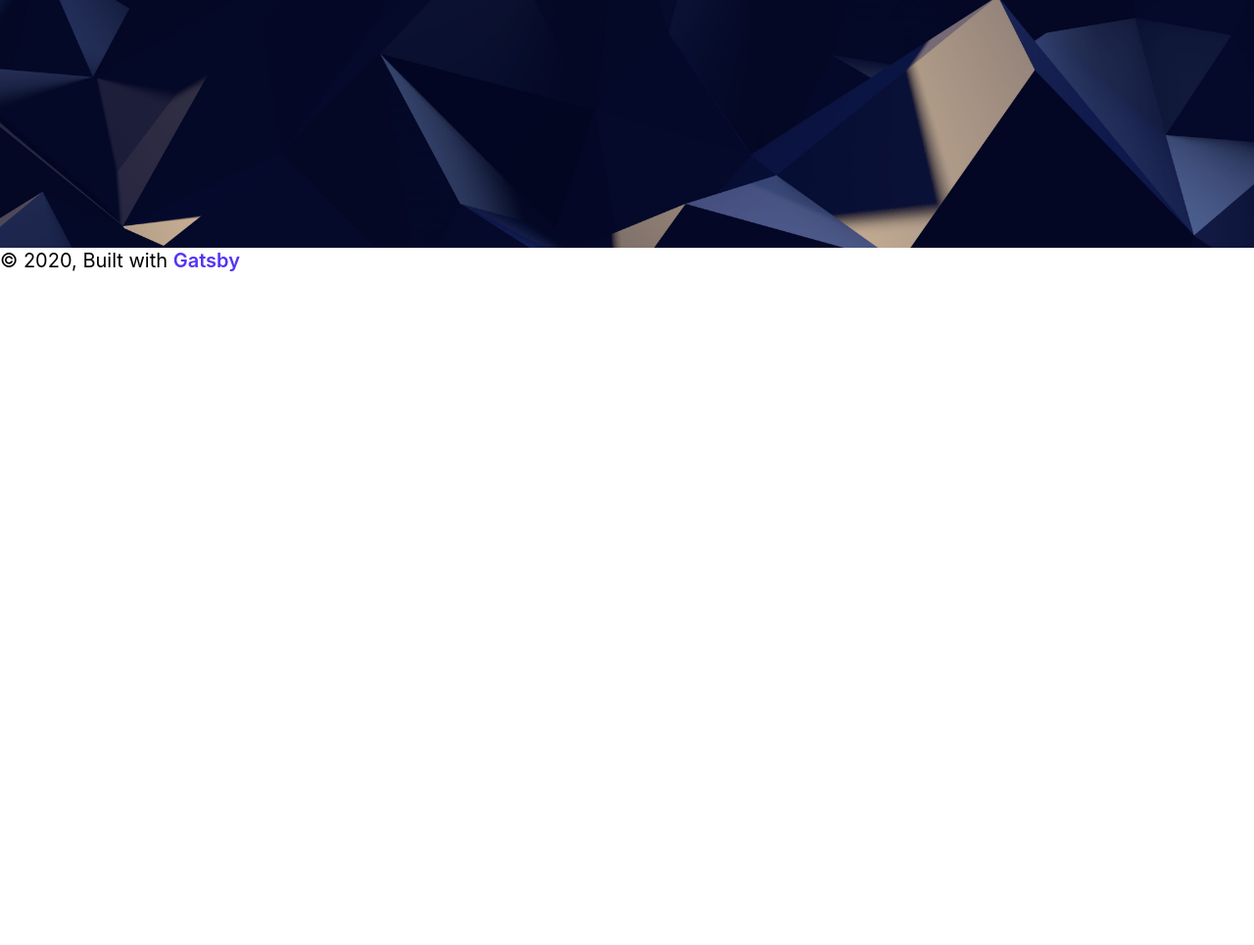
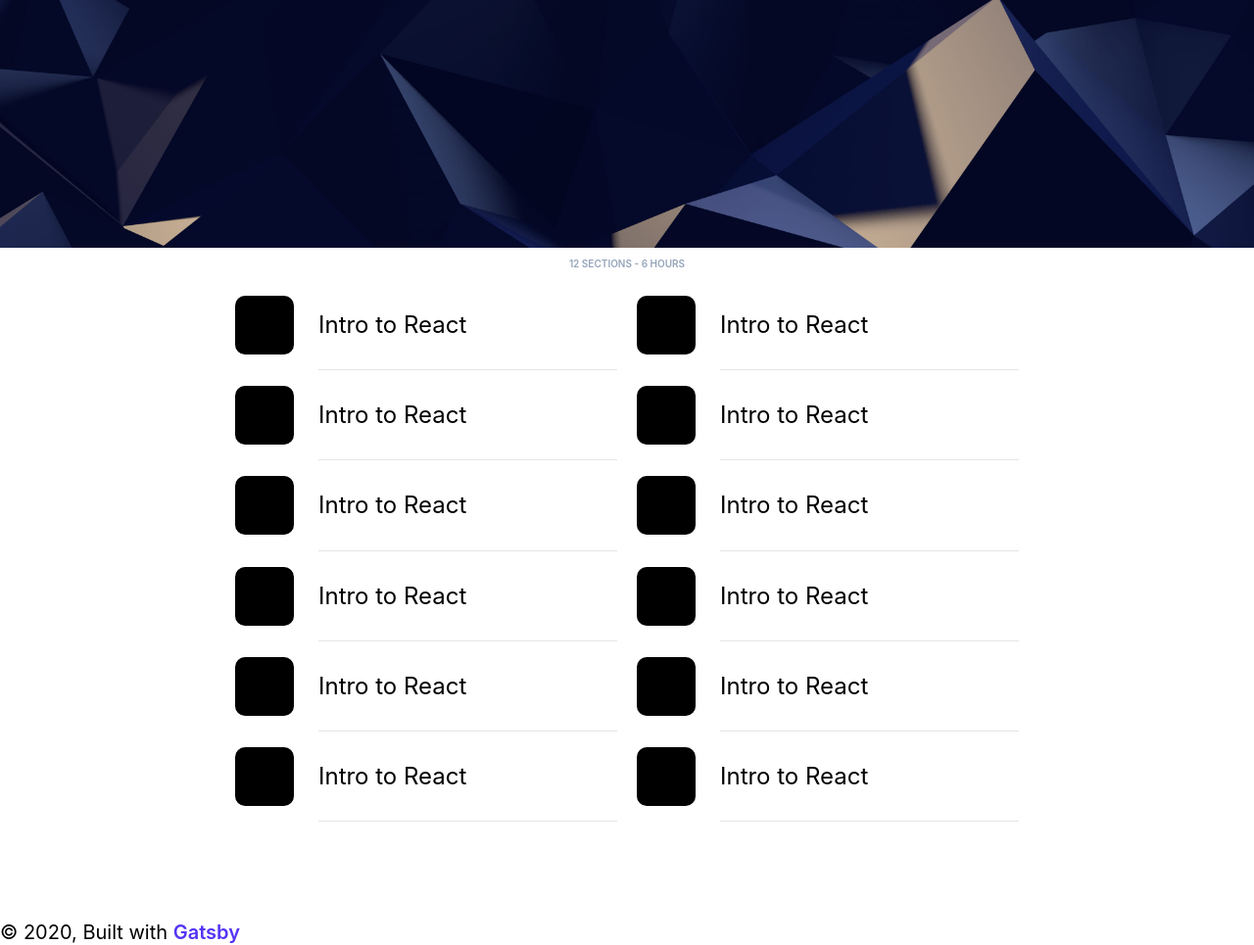
Before and after one commit to Marie-Carrere/design-code-app, a Gatsby site: page / in a window 1280 px wide. Shown: the part 2155-3120 px from the top of the page at 98% size. Before the commit the page ends 2434 px from the top, so only its background shows below. Built offline with nearby package versions, Linux system fonts and the light colour scheme; Gatsby itself is replaced by a stand-in of ours.

Commit message:
:sparkles: Add data and create Cell component

```diff
--- /dev/null
+++ b/src/components/Cell.js
@@ -0,0 +1,33 @@
+import React from "react"
+import styled from "styled-components"
+
+const CellGroup = styled.div`
+  display: grid;
+  grid-template-columns: 60px auto;
+  gap: 25px;
+  align-items: center;
+`
+
+const CellImage = styled.div`
+  width: 60px;
+  height: 60px;
+  background: black;
+  border-radius: 10px;
+  background-image: url(${props => props.image});
+  background-size: 60px
+`
+
+const CellTitle = styled.div`
+  font-size: 24px;
+  border-bottom: 1px solid rgba(0, 0, 0, 0.1);
+  padding: 30px 0;
+`
+
+const Cell = ({image, title}) => (
+  <CellGroup>
+    <CellImage>{image}</CellImage>
+    <CellTitle>{title}</CellTitle>
+  </CellGroup>
+)
+
+export default Cell
--- a/src/pages/index.js
+++ b/src/pages/index.js
@@ -1,11 +1,35 @@
 import React from "react"
 import { Link } from "gatsby"
+import styled from "styled-components"
 
 import Layout from "../components/Layout"
 import SEO from "../components/seo"
 import Card from '../components/Card'
 import Section from '../components/Section'
 import Wave from '../components/Wave'
+import staticdata from "../../staticdata.json"
+import Cell from '../components/Cell'
+
+const SectionCaption = styled.p`
+  font-weight: 600;
+  font-size: 10px;
+  text-transform: uppercase;
+  color: #94A4BA;
+  text-align: center;
+`
+
+const SectionCellGroup = styled.div`
+  max-width: 800px;
+  margin: 0 auto 100px;
+  display: grid;
+  grid-template-columns: repeat(2, 1fr);
+  grid-column-gap: 20px;
+  padding: 0 20px;
+
+  @media (max-width: 800px) {
+    grid-template-columns: repeat(1, 1fr);
+  }
+`
 
 const IndexPage = () => (
   <Layout>
@@ -62,6 +86,16 @@ const IndexPage = () => (
       interactions, dynamic data with Contentful and
       deploying your site with Netlify."
     />
+    <SectionCaption>12 sections - 6 hours</SectionCaption>
+    <SectionCellGroup>
+      {staticdata.cells.map((cell, id) => (
+        <Cell
+          key={id}
+          title={cell.title}
+          image={cell.image}
+        />
+      ))}
+    </SectionCellGroup>
   </Layout>
 )
 
--- /dev/null
+++ b/staticdata.json
@@ -0,0 +1,52 @@
+{
+  "cells": [
+    {
+      "title": "Intro to React",
+      "image": ""
+    },
+    {
+      "title": "Intro to React",
+      "image": ""
+    },
+    {
+      "title": "Intro to React",
+      "image": ""
+    },
+    {
+      "title": "Intro to React",
+      "image": ""
+    },
+    {
+      "title": "Intro to React",
+      "image": ""
+    },
+    {
+      "title": "Intro to React",
+      "image": ""
+    },
+    {
+      "title": "Intro to React",
+      "image": ""
+    },
+    {
+      "title": "Intro to React",
+      "image": ""
+    },
+    {
+      "title": "Intro to React",
+      "image": ""
+    },
+    {
+      "title": "Intro to React",
+      "image": ""
+    },
+    {
+      "title": "Intro to React",
+      "image": ""
+    },
+    {
+      "title": "Intro to React",
+      "image": ""
+    }
+  ]
+}
```
